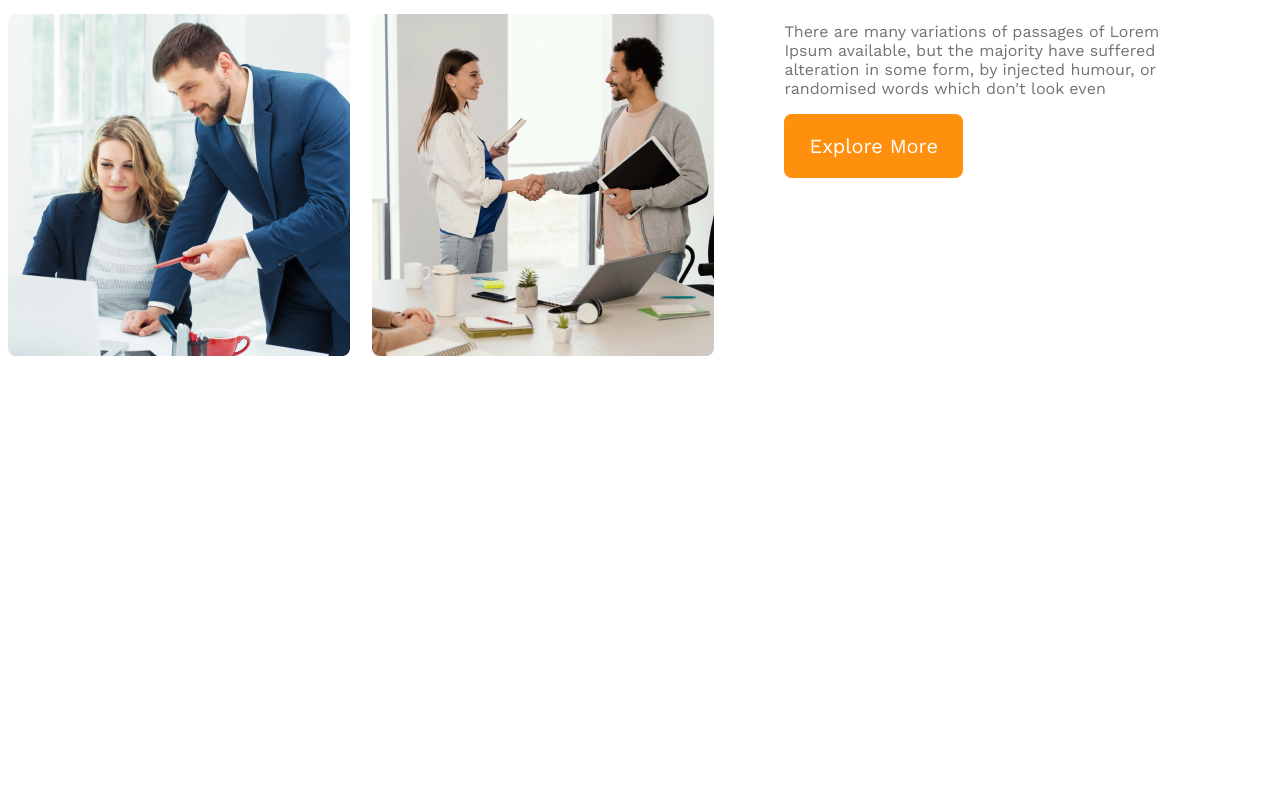
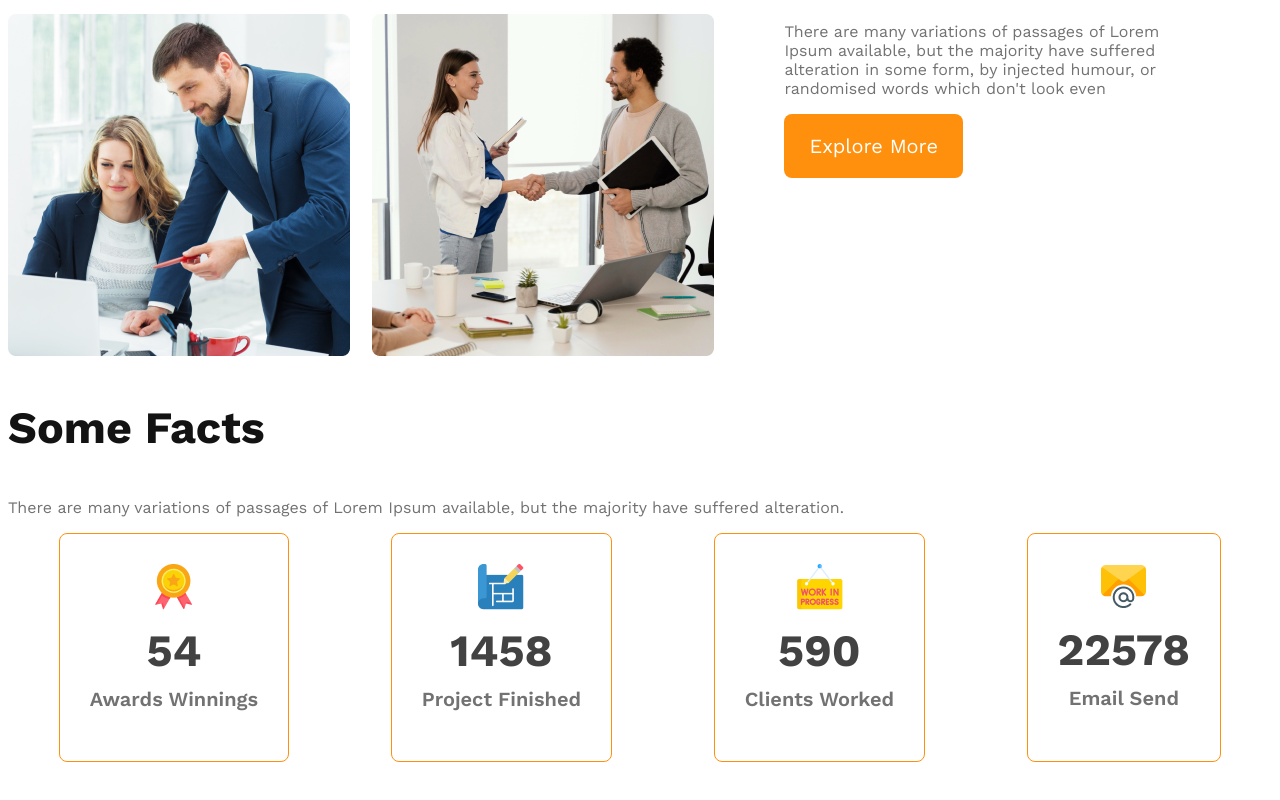
Before and after one commit to kamrul-CSE-official/G3-Architects, a plain HTML site: page index.html in a window 1280 px wide. Shown: the part 1432-2232 px from the top of the page. Before the commit the page ends 1858 px from the top, so only its background shows below. Drawn offline with nearby package versions, Linux system fonts and the light colour scheme.

Commit message:
facts section update

```diff
--- a/index.html
+++ b/index.html
@@ -13,7 +13,7 @@
     <!-- header start -->
     <header>
         <nav>
-            <h3 class="nav-title">G3 Architects</h3>
+            <h3 class="section-title">G3 Architects</h3>
             <ul>
                 <li><a href="">Home</a></li>
                 <li><a href="">About</a></li>
@@ -35,7 +35,7 @@
     </header>
     <!-- header end -->
     <main>
-        <!-- features section start -->
+        <!-- temes section start -->
         <section class="teams-container">
             <div class="temes-imag-containe">
                 <img src="./images/team1.png" alt="team1">
@@ -53,7 +53,43 @@
                 <button class="btn-primary">Explore More</button>
             </div>
         </section>
-        <!-- features section end -->
+        <!-- temes section end -->
+        <!-- feature section start -->
+        <section>
+
+        </section>
+        <!-- feature section end -->
+        <!-- Facts section start -->
+        <section class="facts">
+            <h3 class="section-title">Some Facts</h3>
+            <p class="text-light-gray">There are many variations of passages of Lorem Ipsum available, but the majority
+                have suffered
+                alteration.</p>
+            <div class="facts-card-container">
+                <div class="card">
+                    <img src="./images/icons/ribon.png" alt="irbon">
+                    <h2 class="card-stats">54</h2>
+                    <p class="card-title text-light-gray">Awards Winnings</p>
+                </div>
+                <div class="card">
+                    <img src="./images/icons/projects.png" alt="projects">
+                    <h2 class="card-stats">1458</h2>
+                    <p class="card-title text-light-gray">Project Finished</p>
+                </div>
+                <div class="card">
+                    <img src="./images/icons/customers.png" alt="customers">
+                    <h2 class="card-stats">590</h2>
+                    <p class="card-title text-light-gray">Clients Worked</p>
+                </div>
+                <div class="card">
+                    <img src="./images/icons/email.png" alt="email">
+                    <h2 class="card-stats">22578</h2>
+                    <p class="card-title text-light-gray">Email Send</p>
+                </div>
+            </div>
+
+        </section>
+        <!-- Facts section end -->
     </main>
 
 </body>
--- a/style.css
+++ b/style.css
@@ -22,6 +22,13 @@
     color: #727272;
 }
 
+.section-title {
+    font-size: 2.8rem;
+    font-weight: 700;
+    color: #131313;
+
+}
+
 /* header style */
 header {
     background: rgba(255, 144, 14, 0.10);
@@ -34,12 +41,7 @@ nav {
     align-items: center;
 }
 
-.nav-title {
-    font-size: 2.8rem;
-    font-weight: 700;
-    color: #131313;
 
-}
 
 nav>ul {
     display: flex;
@@ -106,6 +108,32 @@ main {
     font-size: 2.8rem;
 }
 
+/* Facts section */
+.facts-card-container {
+    display: flex;
+    justify-content: space-around;
+}
+
+.facts-card-container .card {
+    border-radius: 8px;
+    border: 1px solid #FF900E;
+    text-align: center;
+    padding: 30px;
+}
+
+.facts-card-container .card-title {
+    font-weight: 600;
+    font-size: 1.25rem;
+    margin-top: 5px;
+}
+
+.facts-card-container .card-stats {
+    font-size: 2.8rem;
+    color: #424242;
+    margin-top: 10px;
+    margin-bottom: 10px;
+}
+
 
 /* Responsive Media Queries */
 /* Mobile Devices */
```
